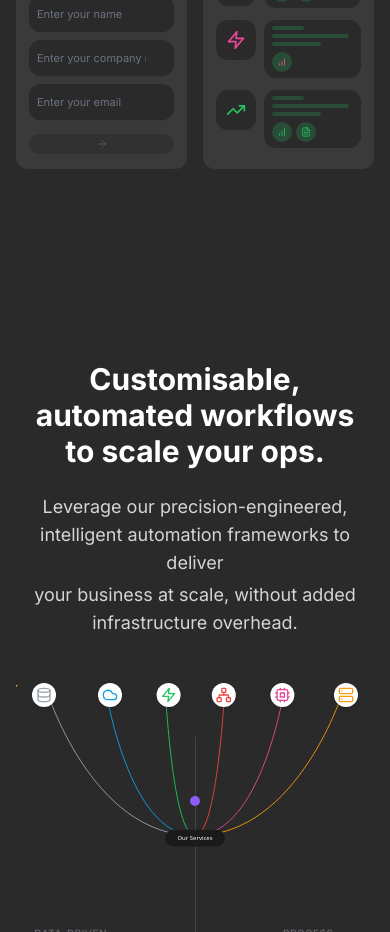
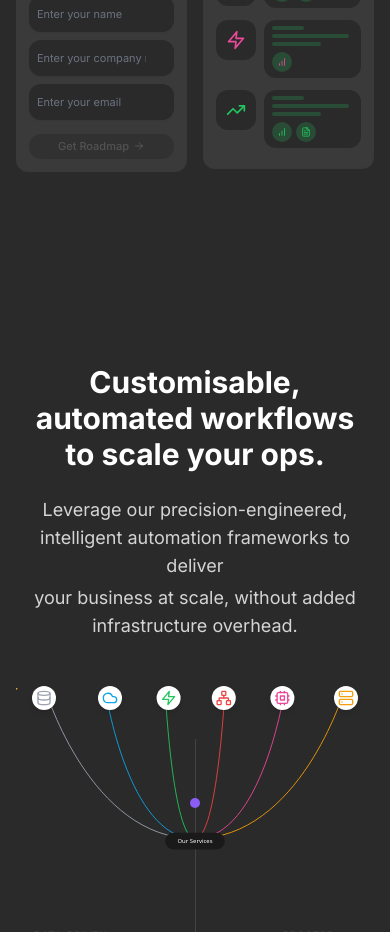
Before and after one commit to jmadeiros/Scailer, a Next.js app: page / in a window 390 px wide. Shown: the part 960-1892 px from the top of the page. Built offline with nearby package versions, Linux system fonts and the light colour scheme.

Commit message:
feat: add button animation on form submit

```diff
--- a/src/components/HAL900-AuditForm.tsx
+++ b/src/components/HAL900-AuditForm.tsx
@@ -377,6 +377,10 @@ export default function HAL900AuditForm() {
           </div>
 
           <div className="pt-1 md:pt-2">
+            <motion.div
+              animate={animationTriggered ? { height: 0, opacity: 0, marginTop: 0 } : { height: "auto", opacity: 1 }}
+              transition={{ duration: 0.5, ease: "easeInOut" }}
+            >
               <Button
                 type="submit"
                 disabled={!isFormValid || loading}
@@ -386,18 +390,36 @@ export default function HAL900AuditForm() {
                   "disabled:text-white/30 disabled:cursor-not-allowed transition-all duration-200 rounded-lg"
                 )}
               >
+                <motion.div
+                  className="flex items-center justify-center"
+                  animate={
+                    loading
+                      ? {
+                          scale: 0.95,
+                          opacity: 0.8,
+                        }
+                      : {
+                          scale: 1,
+                          opacity: 1,
+                        }
+                  }
+                  transition={{ duration: 0.2 }}
+                >
                   {loading ? (
                     <>
                       <Loader2 className="mr-1 md:mr-2 h-2.5 w-2.5 md:h-4 md:w-4 animate-spin" />
-                  Creating your roadmap...
+                      <span>Creating your roadmap...</span>
                     </>
                   ) : (
                     <div className="flex items-center justify-center gap-1 md:gap-2">
                       <span className="hidden md:inline">Get Your Free Growth Roadmap</span>
+                      <span className="md:hidden">Get Roadmap</span>
                       <ArrowRight className="w-3 h-3 md:w-4 md:h-4" />
                     </div>
                   )}
+                </motion.div>
               </Button>
+            </motion.div>
           </div>
         </form>
 
```
Lines whose indentation alone changed are shown as unchanged.
